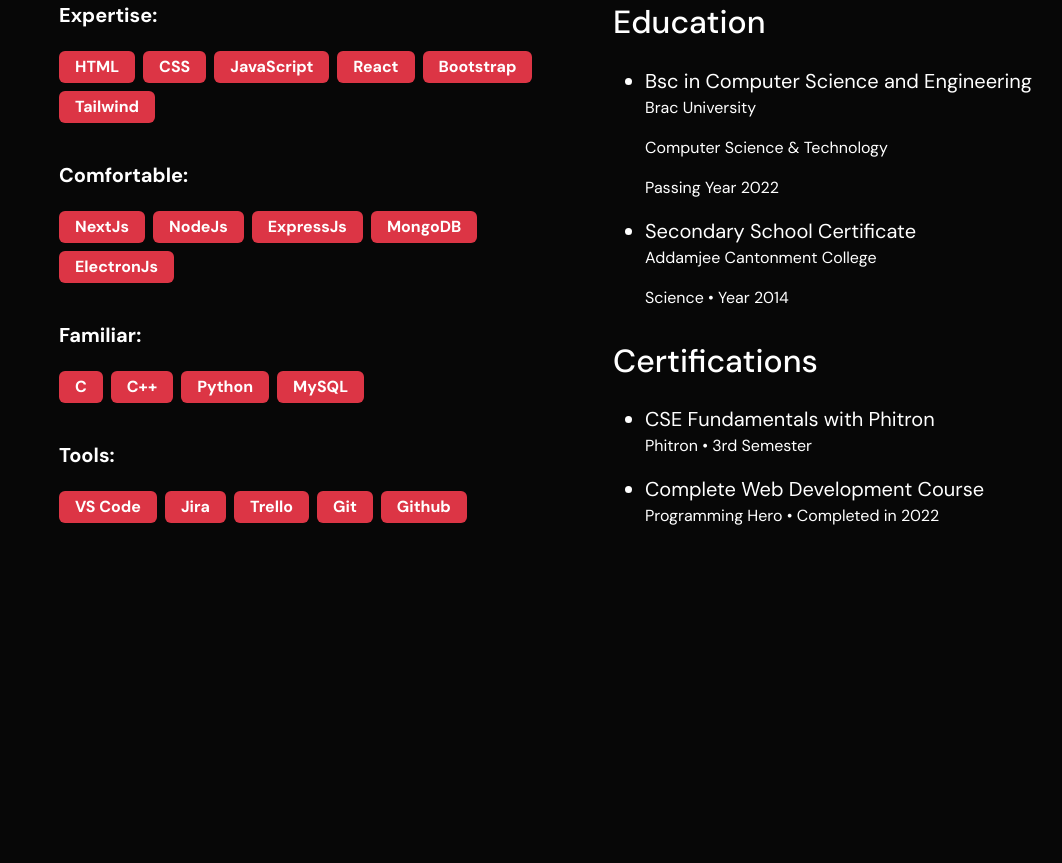
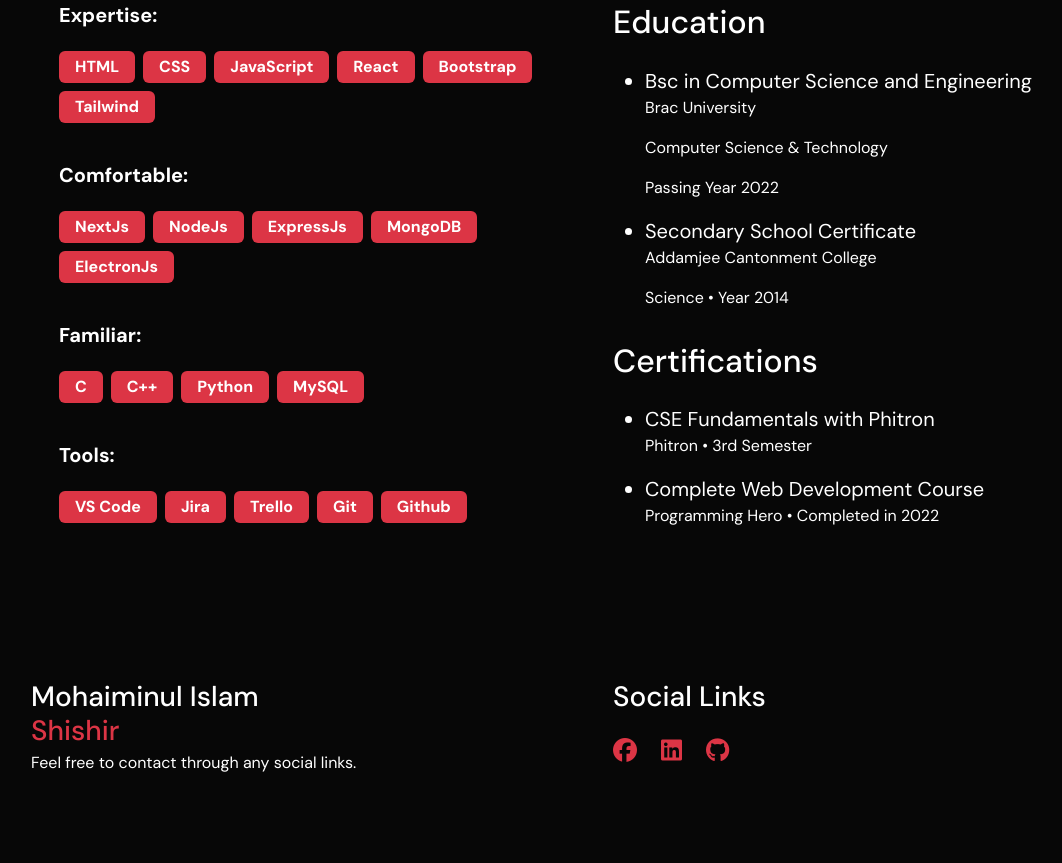
Before and after one commit to Mohaiminul69/sdt-assignment-1, a plain HTML site: page index.html in a window 1280 px wide. Shown: the part 1709-2572 px from the top of the page, without its empty margins (39-1101 px from the left). Before the commit the page ends 2317 px from the top, so only its background shows below. Drawn offline with nearby package versions, Linux system fonts and the light colour scheme.

Commit message:
footer added.

```diff
--- a/index.html
+++ b/index.html
@@ -413,6 +413,32 @@
       </section>
     </main>
 
+    <footer class="py-5 text-white">
+      <div class="container py-0 py-md-4 px-4 px-md-0">
+        <div class="row">
+          <div class="col-md-6 col-12">
+            <h3 class="mb-0">Mohaiminul Islam</h3>
+            <h3 class="mb-1 text-danger">Shishir</h3>
+            <p>Feel free to contact through any social links.</p>
+          </div>
+          <div class="col-md-6 col-12">
+            <h3 class="mb-4">Social Links</h3>
+            <div class="d-flex gap-4 mb-3">
+              <a href="https://www.facebook.com/dew.haven/"
+                ><i class="fa-brands fa-facebook fs-4 text-danger"></i
+              ></a>
+              <a href="https://www.linkedin.com/in/mohaiminul-islam-shishir/"
+                ><i class="fa-brands fa-linkedin fs-4 text-danger"></i
+              ></a>
+              <a href="https://github.com/mohaiminul69/"
+                ><i class="fa-brands fa-github fs-4 text-danger"></i
+              ></a>
+            </div>
+          </div>
+        </div>
+      </div>
+    </footer>
+
     <script
       src="https://cdn.jsdelivr.net/npm/bootstrap@5.3.3/dist/js/bootstrap.bundle.min.js"
       integrity="sha384-YvpcrYf0tY3lHB60NNkmXc5s9fDVZLESaAA55NDzOxhy9GkcIdslK1eN7N6jIeHz"
```
